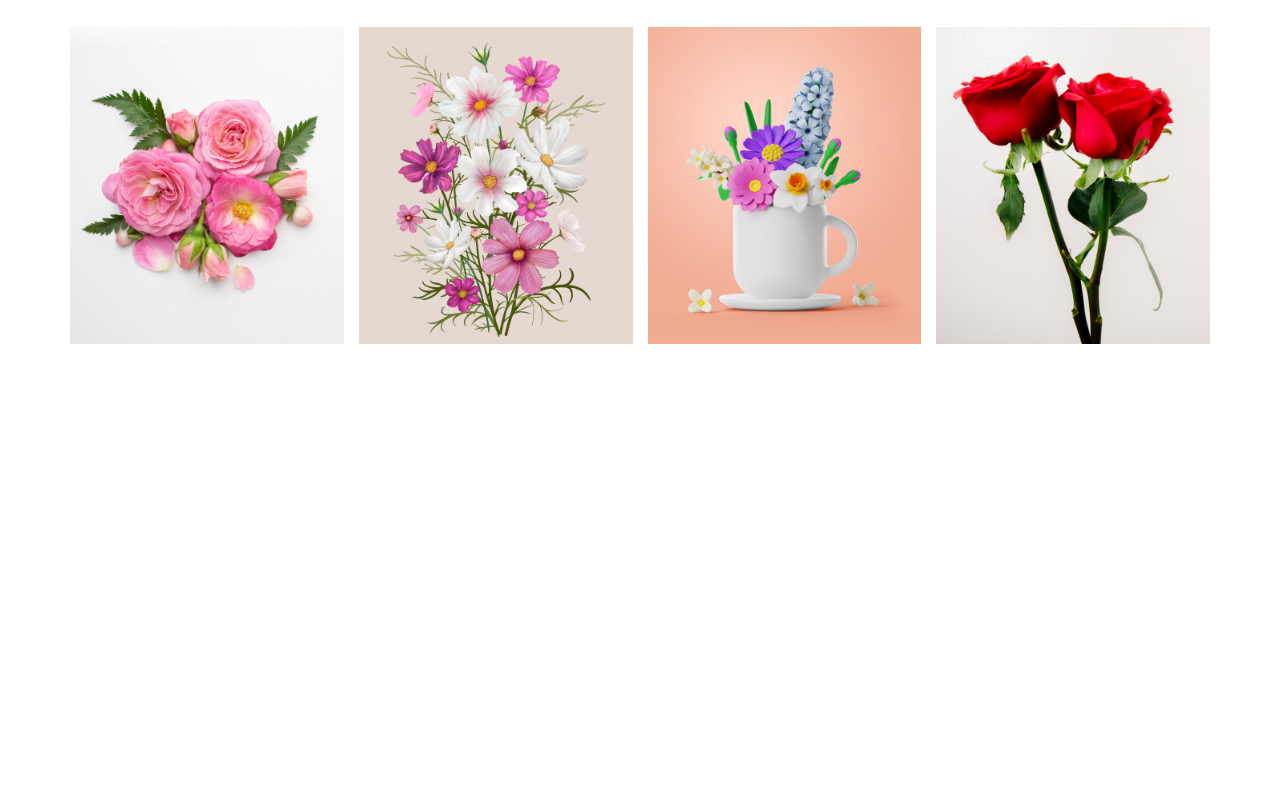
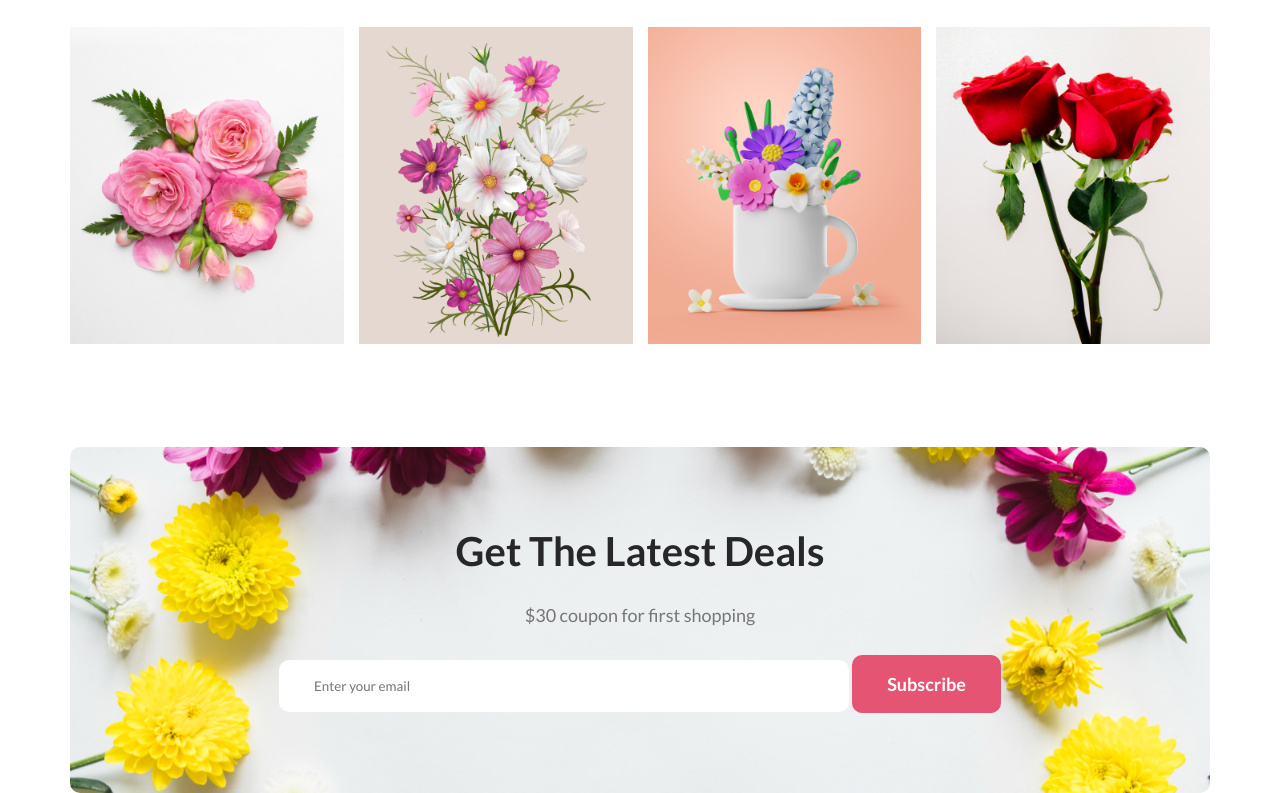
Before and after one commit to web-subran/flower-shop, a plain HTML site: page index.html in a window 1280 px wide. Shown: the part 2845-3638 px from the top of the page. Before the commit the page ends 3192 px from the top, so only its background shows below. Drawn offline with Linux system fonts and the light colour scheme.

Commit message:
Implement Subscription Section

```diff
--- a/index.html
+++ b/index.html
@@ -92,6 +92,18 @@
                 <div class="instagram-item"><img src="images/Rectangle 6.png" alt=""></div>
             </div>
         </section>
+
+        <!-- Latest Deals Section Start -->
+        <section class="latest-deals">
+            <h2 class="section-title">Get The Latest Deals</h2>
+            <p class="section-description">$30 coupon for first shopping</p>
+            <div class="latest-deals-subcribe">
+                <form>
+                    <input type="email" placeholder="Enter your email" id="">
+                    <input class="btn-primary" type="submit" value="Subscribe">
+                </form>
+            </div>
+        </section>
     </main>
 </body>
 </html>
--- a/styles/styles.css
+++ b/styles/styles.css
@@ -149,3 +149,21 @@ main{
 .instagram-item img{
     width: 100%;
 }
+
+/* Latest-deals Section Start */
+.latest-deals{
+    background-image: url(../images/Rectangle\ 9.png);
+    background-repeat: no-repeat;
+    background-size: cover;
+    padding: 80px 50px;
+    border-radius: 10px;
+    text-align: center;
+}
+
+.latest-deals input[type=email]{
+    width: 500px;
+    background: #fff;
+    padding: 18px 35px;
+    border: 0;
+    border-radius: 10px;
+}
```
